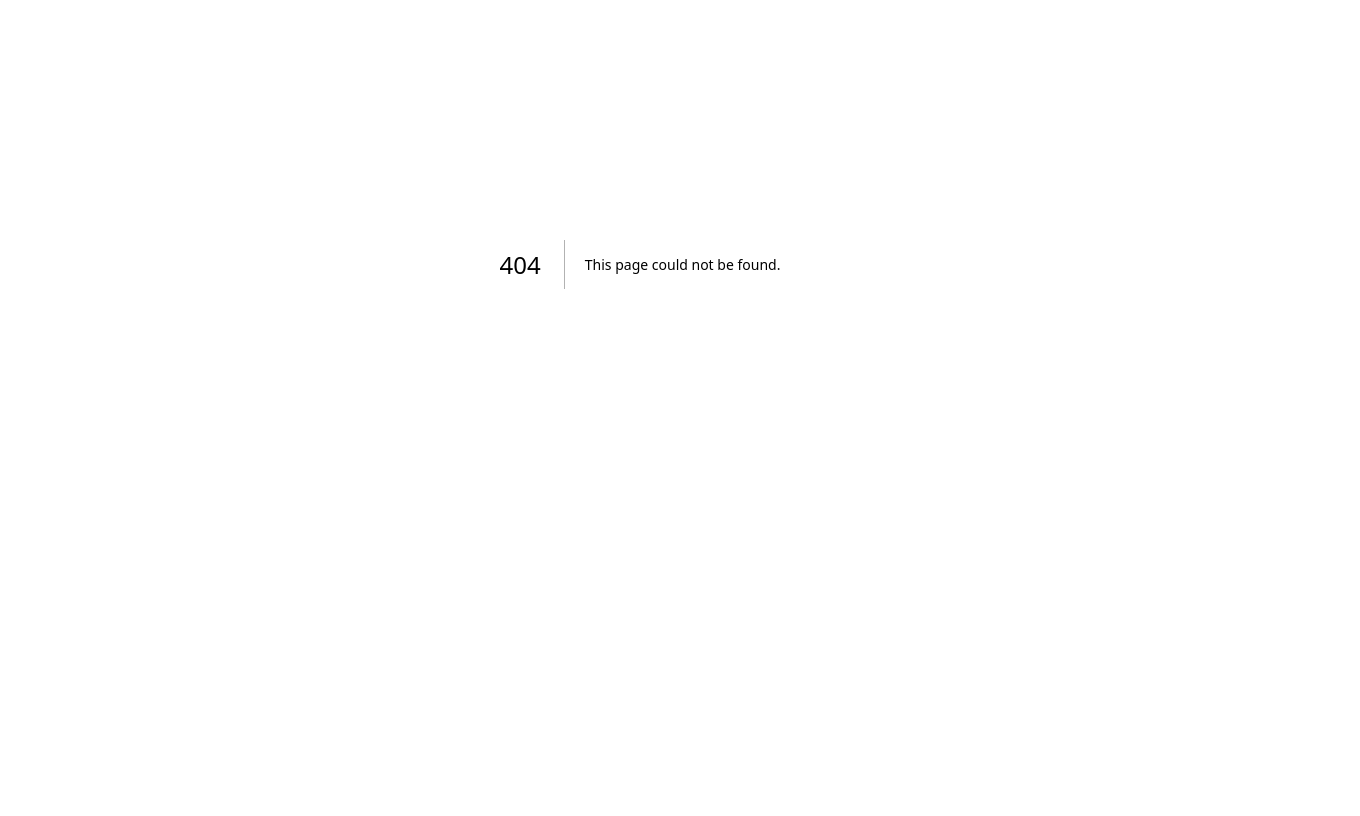
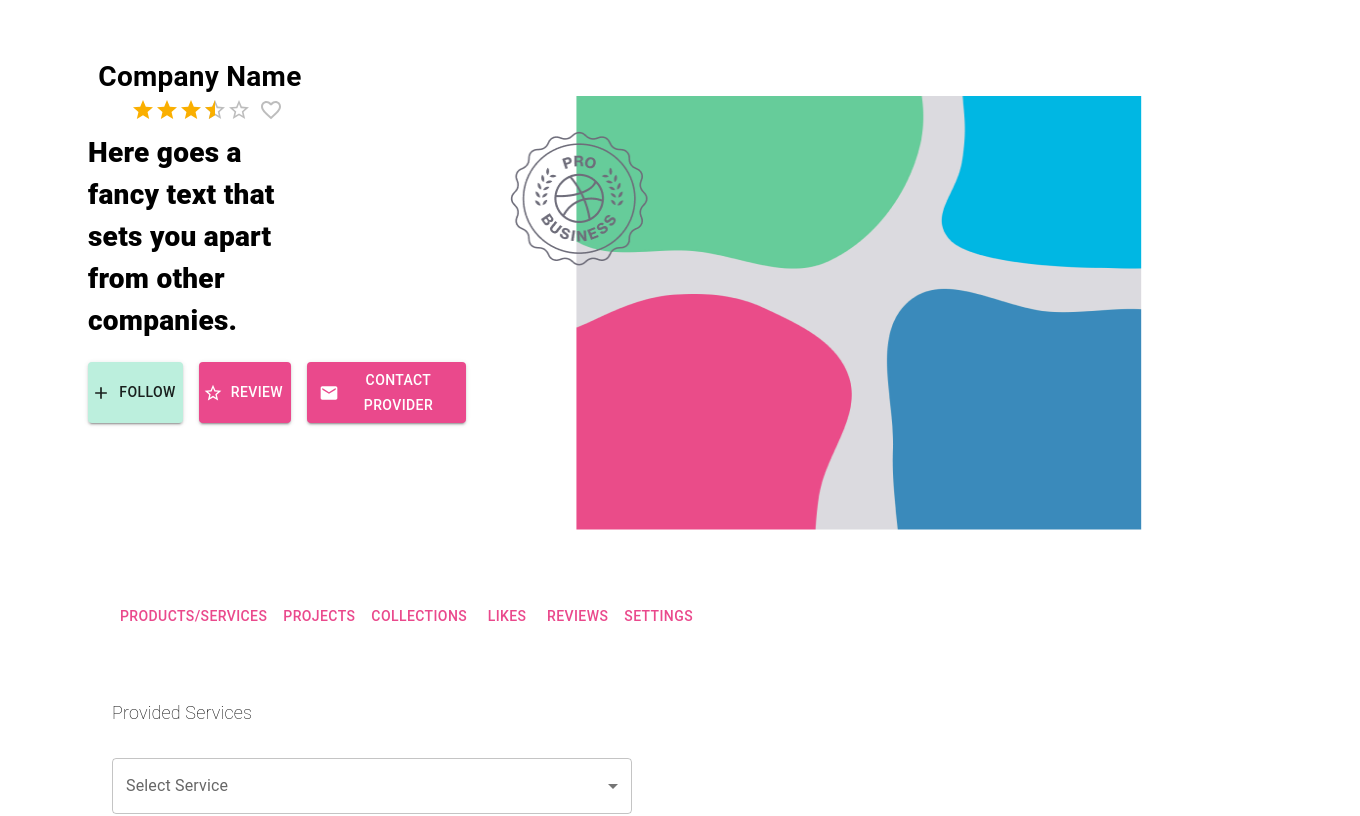
Before and after one commit to javieridvi/Deakico-Capstone, a Next.js app in the folder deakico-next-frontend/: page /admin in a window 1280 px wide. Before the commit this address had no page. Shown: the part 200-1016 px from the top of the page, 1360 px wide, since content can reach past the window. Before the commit the page ends 864 px from the top, so only its background shows below. Built offline with nearby package versions, Linux system fonts and the light colour scheme.

Commit message:
my profile update

```diff
--- /dev/null
+++ b/deakico-next-frontend/pages/admin/index.js
@@ -0,0 +1,27 @@
+import React from 'react'
+import Head from 'next/head';
+import Profile from './profile';
+
+
+export default function index() {
+  return (
+    <>
+
+   <Head>
+        <title> Profile </title>
+        <meta name="viewport" content="initial-scale=1, width=device-width" />
+   </Head>
+
+     <div>
+
+    <main>
+
+        <Profile/>
+
+    </main>
+
+    </div>
+
+    </>
+  )
+}
--- /dev/null
+++ b/deakico-next-frontend/pages/admin/profile.js
@@ -0,0 +1,208 @@
+import React from 'react'
+import { Container,  Typography , Rating, Stack, Button, Box} from '@mui/material';
+import Image from 'next/image'
+import FavoriteBorderIcon from '@mui/icons-material/FavoriteBorder';
+import FavoriteIcon from '@mui/icons-material/Favorite';
+import { styled, Grid, InputLabel, FormControl, Select, MenuItem } from '@mui/material';
+import AddIcon from '@mui/icons-material/Add';
+import StarOutlineIcon from '@mui/icons-material/StarOutline';
+import EmailIcon from '@mui/icons-material/Email';
+import { textAlign, width } from '@mui/system';
+
+
+const StyledRating = styled(Rating)({
+    '& .MuiRating-iconFilled': {
+      color: '#ff6d75',
+    },
+    '& .MuiRating-iconHover': {
+      color: '#ff3d47',
+    },
+  });
+
+export default function Profile() {
+
+    // const handleSubmit = (event) => {
+    //     event.preventDefault();
+    //     const data = new FormData(event.currentTarget);
+    //     console.log({
+    //       name: data.get('name'),
+    //       description: data.get('description'),
+    //       price: data.get('price'),
+    //       category: data.get('category')
+    //     });
+    //   };
+
+  return (
+
+<Container>
+  <div className="topProfile"    >
+  <Container
+     sx={{
+        mt: 20 ,
+        width:'100%'
+    }}  >
+
+    <Box  xs={6} sx={{
+        maxWidth:'60%' ,
+        flexDirection:'column',
+    }} className="presentation-u"  >
+
+         <Box xs={4} sx={{
+        width:'100%' ,
+        display:'flex' ,
+        flexWrap:'wrap',
+        flexDirection: 'row' ,
+        justifyContent:'center',
+        textAlign: 'center'
+
+            }} >
+
+        <Typography
+      sx={{
+        left: '0' ,
+        top: '10' ,
+        fontWeight: 'bold' ,
+        fontSize: '28px' ,
+        mr:'3px'
+
+       }} > Company Name  </Typography>
+
+       <Rating name="half-rating" defaultValue={3.5} precision={0.5}  sx={{ left: '2px' ,}}readOnly></Rating>
+       <StyledRating sx={{
+         left: '10px' ,
+       }}
+
+       name="likes"
+       max={1}
+       precision={1}
+       emptyIcon={<FavoriteBorderIcon color="RED" />}
+       icon={<FavoriteIcon fontSize="inherit"  />}
+       >
+      </StyledRating>
+     </Box>
+       <Typography  sx={{
+        textAlign:'left' ,
+        fontSize: '28px',
+        fontWeight:'800',
+        mt:'10px',
+        mb:'20px',
+        direction:'column'
+
+    }}> Here goes a fancy text that sets you apart from other companies.</Typography>
+
+    </Box >
+    <Stack className='topButtons' direction="row" spacing={2}>
+    <Button variant="contained" color="secondary" startIcon={<AddIcon />} >Follow </Button>
+    <Button variant="contained" startIcon={<StarOutlineIcon/>}>Review</Button>
+    <Button variant="contained" startIcon={<EmailIcon/>}>Contact Provider</Button>
+    </Stack>
+     </Container>
+
+      <Box xs={6} sx={{
+          justifyContent:'flex',
+          position:'left'
+           }}>
+      <div className='profilePic'>
+       <Image src="/Logphotos.png"
+        width={850}
+        height={474}
+        top= {40}
+        /> </div>
+      </Box>
+
+    </div>
+
+
+<style jsx>{`
+.topProfile {
+    margin:0px;
+    display: flex;
+    margin-top:1.5rem;
+}
+
+.profilePic{
+    margin-top: 10rem;
+    margin-left: 20px;
+}
+.presentation-u{
+    grid-row: 1 / 3;
+}
+
+`}</style>
+
+       <main>
+<Container className='secondLayer'>
+<Container>
+    <Box className='subNavigation' sx={{mt:'4rem',fontWeight:'bold',}}>
+      <Button variant= "text">Products/Services </Button>
+      <Button variant= "text">Projects </Button>
+      <Button variant= "text">Collections </Button>
+      <Button variant= "text">Likes </Button>
+      <Button variant= "text">Reviews </Button>
+      <Button variant= "text">Settings </Button>
+    </Box>
+</Container>
+</Container>
+
+<Container className='servicesReq'>
+    <Container className='serviceTab' textAlign='left' >
+<Grid container spacing={2}>
+    <Grid item xs={6}>
+        <Typography sx={{
+            mt:'4rem',
+            fontSize: '18px',
+            fontWeight:'200'
+        }}>
+            Provided Services
+        </Typography>
+
+    <>
+    <FormControl sx={{width: '100%' , mt:'2rem' }}>
+        <InputLabel >
+        Select Service
+         </InputLabel>
+
+         <Select
+          label="Services"
+        //   onChange={(event) => setHeight(Number(event.target.value))}
+        //   value={} Service DB
+          id="select-service"
+          labelId="height-of-container-label"
+        >
+          <MenuItem value="service">Reselling</MenuItem>
+          <MenuItem value="service">Classes</MenuItem>
+          <MenuItem value="service">Video Conference</MenuItem>
+          <MenuItem value="service"></MenuItem>
+        </Select>
+    </FormControl>
+    <Typography sx={{
+        mt:'2rem' ,
+        mb:'4rem'
+
+    }}>Lorem ipsum dolor sit amet, consectetur adipiscing elit, sed do eiusmod tempor incididunt ut labore
+        et dolore magna aliqua. Maecenas accumsan lacus vel facilisis volutpat est.
+Lorem ipsum dolor sit amet, consectetur adipiscing elit, sed do eiusmod tempor incididunt ut labore et dolore magna aliqua.
+Maecenas accumsan lacus vel facilisis volutpat est.Lorem ipsum dolor sit amet, consectetur adipiscing elit, sed do eiusmod
+tempor incididunt ut labore et dolore magna aliqua. Maecenas accumsan lacus vel facilisis volutpat est.</Typography>
+    </>
+    </Grid>
+    <Grid item xs={6} className="Feature">
+
+    </Grid>
+</Grid>
+    </Container>
+
+    <Container className='Products' width='90%'>
+        <Stack>
+
+        </Stack>
+
+    </Container>
+</Container>
+       </main>
+
+        </Container>
+
+
+  )
+}
```
Also changed, not shown: deakico-next-frontend/public/Logphotos.png (added), 1 other file (tests, documents, lock files or other folders).
